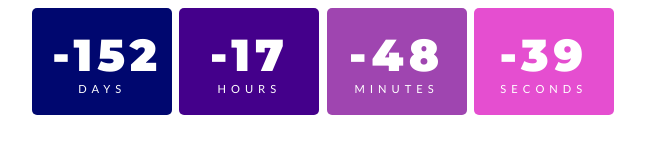
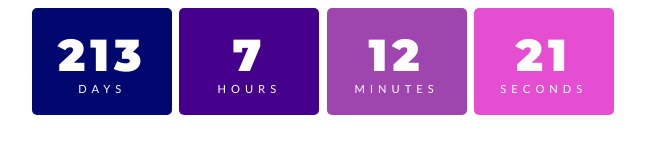
Before and after one commit to boredinpurple/count, a plain HTML site: page index.html in a window 1280 px wide. Shown: the whole page, without its empty margins (317-962 px from the left). Drawn offline with Linux system fonts and the light colour scheme.

Commit message:
Update index.html

```diff
--- a/index.html
+++ b/index.html
@@ -102,7 +102,7 @@ body{
 </body>
 <script>
     const year = new Date().getFullYear();
-const myDate = new Date('August 23, 2021 00:00:00');
+const myDate = new Date('August 23, 2022 00:00:00');
 console.log(myDate);
 
 // countdown
```
